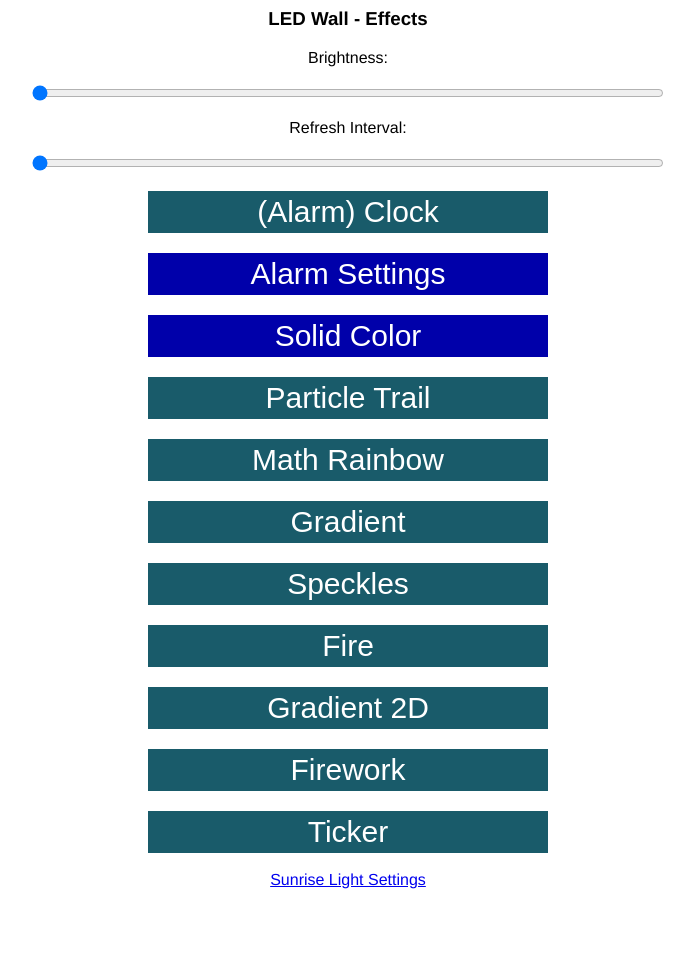
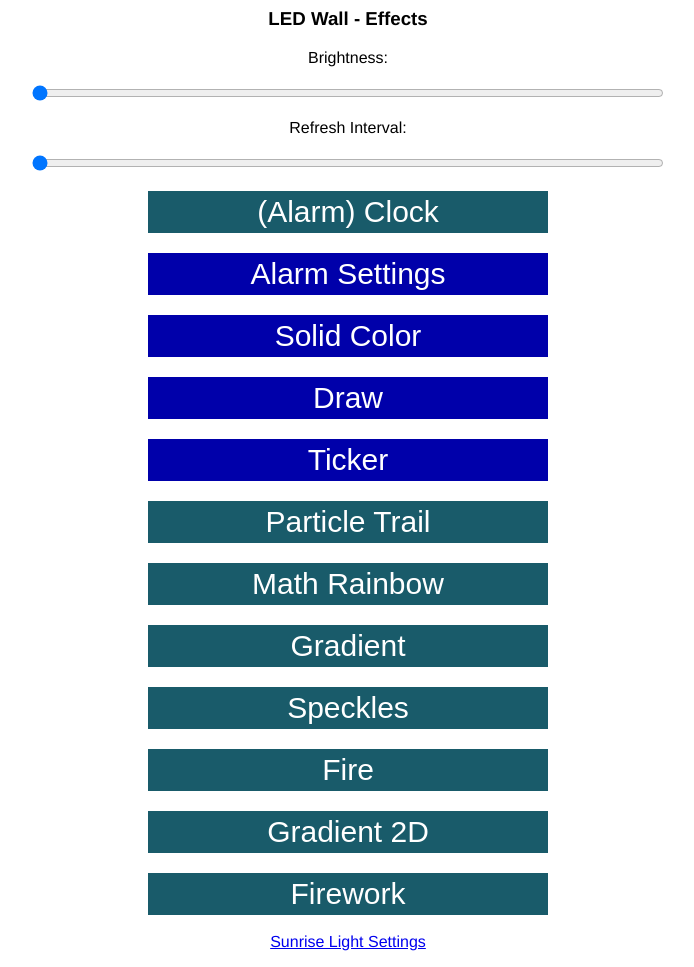
Before and after one commit to mpsdskd/LEDWall, a plain HTML site: page LED_wall/data/root.html in a window 1280 px wide. Shown: the whole page, without its empty margins (292-986 px from the left). Before the commit the page ends 905 px from the top, so only its background shows below. Drawn offline with Linux system fonts and the light colour scheme.

Commit message:
More logical order & coloring

```diff
--- a/LED_wall/data/root.html
+++ b/LED_wall/data/root.html
@@ -15,6 +15,8 @@
 <p><a href="0"><button class="button">(Alarm) Clock</button></a></p>
 <p><a href="sunrise"><button class="button button2">Alarm Settings</button></a></p>
 <p><a href="solid"><button class="button button2">Solid Color</button></a></p>
+<p><a href="cc"><button class="button button2">Draw</button></a></p>
+<p><a href="9"><button class="button button2">Ticker</button></a></p>
 <p><a href="1"><button class="button">Particle Trail</button></a></p>
 <p><a href="2"><button class="button">Math Rainbow</button></a></p>
 <p><a href="3"><button class="button">Gradient</button></a></p>
@@ -23,6 +25,4 @@
 <!--<p><a href="6"><button class="button">Swirl</button></a></p>-->
 <p><a href="7"><button class="button">Gradient 2D</button></a></p>
 <p><a href="8"><button class="button">Firework</button></a></p>
-<p><a href="9"><button class="button">Ticker</button></a></p>
-
 <p><a href="sunrise.json">Sunrise Light Settings</a></p>
```
